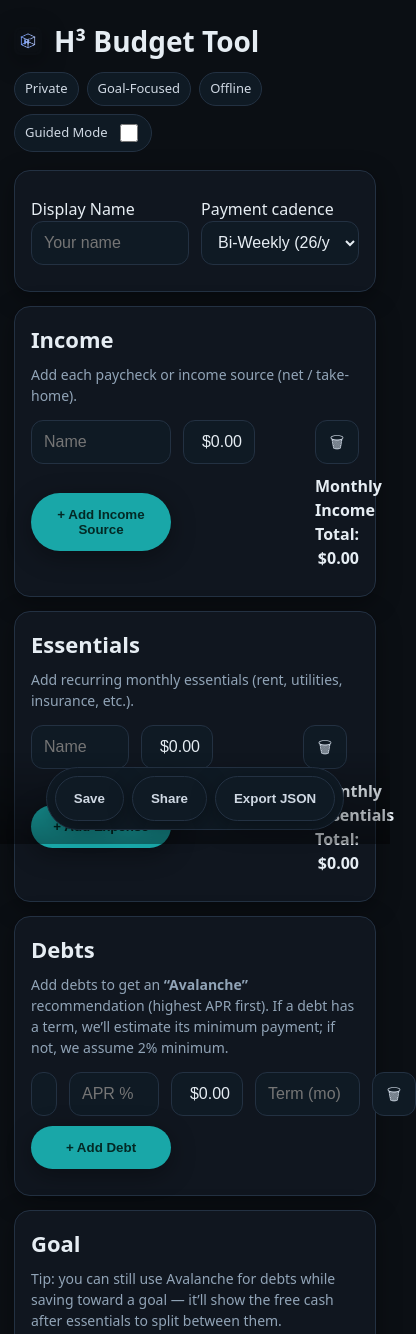
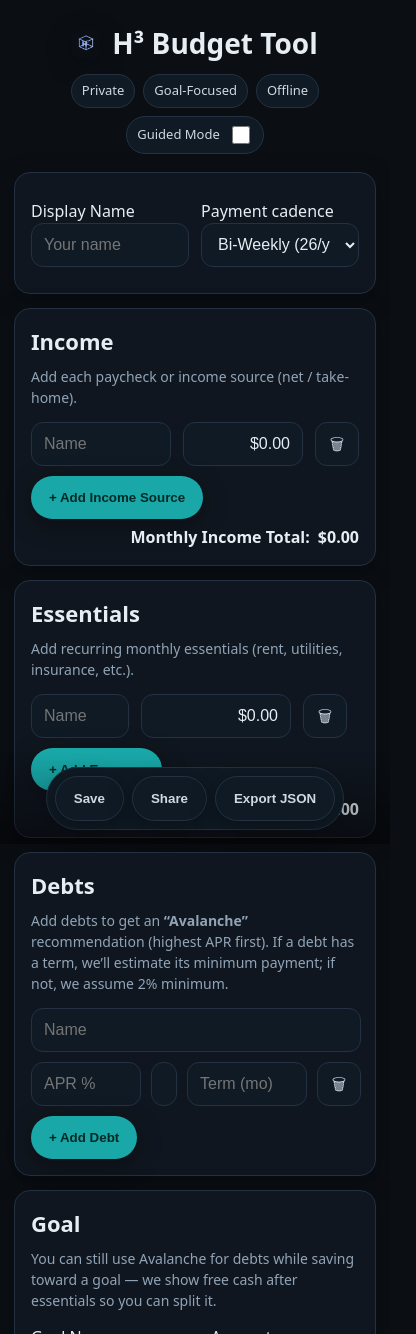
Before and after one commit to h3xto/H3_Budget_App, a plain HTML site: page budget.html in a window 390 px wide. Shown: the top 1334 px of the page, 416 px wide, since content can reach past the window. Drawn offline with Linux system fonts and the light colour scheme.

Commit message:
Update budget.html

```diff
--- a/budget.html
+++ b/budget.html
@@ -3,7 +3,7 @@
 <meta name="viewport" content="width=device-width, initial-scale=1" />
 <title>H³ Budget Tool</title>
 
-<!-- PWA bits -->
+<!-- PWA -->
 <link rel="manifest" href="/H3_Budget_App/manifest.webmanifest">
 <link rel="icon" href="/H3_Budget_App/icons/icon-192-v3.png" sizes="192x192">
 <link rel="apple-touch-icon" href="/H3_Budget_App/icons/icon-192-v3.png">
@@ -11,21 +11,21 @@
 
 <style>
   :root{
-    --bg:#0b0f14; --card:#10161f; --muted:#91a4b7; --ink:#e6edf3;
-    --ink2:#cfd8e3; --accent:#19a7a8; --accent2:#11777a; --danger:#b34747;
-    --ok:#2aa198; --ring:#233142; --shadow:0 6px 24px rgba(0,0,0,.35);
+    --bg:#0b0f14; --card:#10161f; --muted:#91a4b7; --ink:#e6edf3; --ink2:#cfd8e3;
+    --ring:#233142; --accent:#19a7a8; --accent2:#11777a; --danger:#b34747; --shadow:0 6px 24px rgba(0,0,0,.35);
     --radius:16px;
   }
   *{box-sizing:border-box}
   html,body{margin:0;background:var(--bg);color:var(--ink);font:16px/1.5 ui-sans-serif,system-ui,-apple-system,"Segoe UI",Roboto,Arial}
   a{color:#9fd2ff;text-decoration:none}
-  .wrap{max-width:900px;margin:0 auto;padding:20px 14px 110px}
+
+  .wrap{max-width:900px;margin:0 auto;padding:22px 14px 120px}
 
   /* header */
-  .topbar{display:flex;align-items:center;gap:12px;margin-bottom:8px}
+  .topbar{display:flex;justify-content:center;align-items:center;gap:12px;margin-bottom:8px}
   .appicon{width:28px;height:28px;background:url(/H3_Budget_App/icons/icon-192-v3.png) center/cover;border-radius:6px;box-shadow:var(--shadow)}
-  h1{font-size:28px;margin:0}
-  .badges{display:flex;flex-wrap:wrap;gap:8px;margin:10px 0 18px}
+  h1{font-size:28px;margin:0;text-align:center}
+  .badges{display:flex;flex-wrap:wrap;gap:8px;margin:10px 0 18px;justify-content:center}
   .badge{background:#0f1a24;border:1px solid var(--ring);color:var(--ink2);padding:6px 10px;border-radius:999px;font-size:13px}
 
   /* cards */
@@ -44,13 +44,13 @@
   .btn:active{transform:translateY(1px)}
   .btn.ghost{background:#0f1a24;color:var(--ink2);border:1px solid var(--ring)}
   .btn.danger{background:#8b2e2e;color:#fff}
+  input,select{width:100%;min-width:0;height:44px;border-radius:12px;border:1px solid var(--ring);background:#0f1a24;color:var(--ink);padding:0 12px;font-size:16px}
+  input.money{text-align:right;max-width:100%}
 
-  input,select{
-    width:100%;height:44px;border-radius:12px;border:1px solid var(--ring);
-    background:#0f1a24;color:var(--ink);padding:0 12px;font-size:16px;
-  }
-  input.money{text-align:right}
-  .rightStat{text-align:right;color:var(--ink);font-weight:800}
+  /* totals line (inside card, right aligned) */
+  .totals{display:flex;justify-content:flex-end;align-items:baseline;gap:8px;margin-top:6px}
+  .totals b{font-size:16px}
+  .totals .amt{font-weight:800}
 
   /* summary visuals */
   .pill{background:#0f1a24;border:1px solid var(--ring);border-radius:12px;padding:12px 14px;margin:10px 0}
@@ -73,10 +73,14 @@
   .step{display:none}
   .step.show{display:block}
 
-  /* responsive */
+  /* fix weird RTL underlines/reordering on some OEM keyboards */
+  .neutral{unicode-bidi:plaintext;direction:ltr}
+
+  /* responsive tweaks */
   @media (max-width:640px){
     .row{grid-template-columns:1fr 120px 44px}
-    .row.debt{grid-template-columns:1fr 90px 1fr 105px 44px}
+    .row.debt{grid-template-columns:1fr;gap:10px}
+    .row.debt .grid2{display:grid;grid-template-columns:110px 1fr 120px 44px;gap:10px}
   }
 </style>
 
@@ -86,6 +90,7 @@
     <div class="appicon"></div>
     <h1>H³ Budget Tool</h1>
   </div>
+
   <div class="badges">
     <span class="badge">Private</span>
     <span class="badge">Goal-Focused</span>
@@ -122,12 +127,13 @@
 
     <div id="incomeList"></div>
 
-    <div class="row">
+    <div style="margin-top:8px">
       <button class="btn" id="addIncome">+ Add Income Source</button>
-      <div></div><div class="rightStat">
-        <div>Monthly Income Total:</div>
-        <div id="incomeTotal">$0.00</div>
     </div>
+
+    <div class="totals">
+      <b>Monthly Income Total:</b>
+      <span id="incomeTotal" class="amt">$0.00</span>
     </div>
   </div>
 
@@ -138,12 +144,13 @@
 
     <div id="essentialsList"></div>
 
-    <div class="row">
+    <div style="margin-top:8px">
       <button class="btn" id="addEssential">+ Add Expense</button>
-      <div></div><div class="rightStat">
-        <div>Monthly Essentials Total:</div>
-        <div id="essentialsTotal">$0.00</div>
     </div>
+
+    <div class="totals">
+      <b>Monthly Essentials Total:</b>
+      <span id="essentialsTotal" class="amt">$0.00</span>
     </div>
   </div>
 
@@ -157,7 +164,7 @@
 
     <div id="debtList"></div>
 
-    <div class="row">
+    <div style="margin-top:8px">
       <button class="btn" id="addDebt">+ Add Debt</button>
     </div>
   </div>
@@ -165,7 +172,7 @@
   <!-- Goal -->
   <div class="card" id="goalCard">
     <h2>Goal</h2>
-    <p class="sub">Tip: you can still use Avalanche for debts while saving toward a goal — it’ll show the free cash after essentials to split between them.</p>
+    <p class="sub">You can still use Avalanche for debts while saving toward a goal — we show free cash after essentials so you can split it.</p>
     <div class="row compact">
       <label>Goal Name
         <input id="goalName" placeholder="e.g., Car fund">
@@ -203,9 +210,11 @@
 
     <div class="pill" id="avalancheBox">
       <h3 style="margin:0 0 8px">Debt Recommendation (Avalanche)</h3>
-      <div id="avalancheText" class="sub">
-        Add at least one debt to see the recommendation.
-      </div>
+      <div id="avalancheText" class="sub">Add at least one debt to see the recommendation.</div>
+      <details class="sub" style="margin-top:8px">
+        <summary>Why this?</summary>
+        Avalanche prioritizes the highest APR debt. If a debt has a fixed term, we estimate its minimum using an amortization formula; otherwise we assume 2% of balance (min $25). Free cash after essentials and minimums goes to the highest APR until paid, then rolls to the next.
+      </details>
     </div>
   </div>
 
@@ -280,36 +289,32 @@
 </div>
 
 <script>
-/* ------------------------ helpers ------------------------ */
+/* ---------- helpers ---------- */
 const $ = q => document.querySelector(q);
-const $$ = q => document.querySelectorAll(q);
 const fmt = new Intl.NumberFormat('en-US',{style:'currency',currency:'USD'});
 const clamp = (v,min,max)=>Math.max(min,Math.min(max,v));
-const toNum = v => {
-  if (typeof v === 'number') return v;
-  if (!v) return 0;
-  return Number(String(v).replace(/[^0-9.-]/g,'')) || 0;
-};
+const toNum = v => Number(String(v??'').replace(/[^0-9.-]/g,''))||0;
+const escapeHTML = s => (s??'').replace(/[&<>"']/g,m=>({ '&':'&amp;','<':'&lt;','>':'&gt;','"':'&quot;',"'":'&#39;'}[m]));
+
+/* expand only money fields (name fields remain full-width) */
 function moneyifyInput(el){
-  el.addEventListener('focus',()=>{ el.value = String(toNum(el.value) || ''); adjustWidth(el); });
-  el.addEventListener('blur',()=>{ el.value = fmt.format(toNum(el.value)); adjustWidth(el); calc(); });
-  el.addEventListener('input',()=>adjustWidth(el));
-  // init width
-  adjustWidth(el);
-}
-function adjustWidth(el){
-  // auto-expand so long numbers don’t clip
-  const s = document.createElement('span');
+  function grow(){
+    const s=document.createElement('span');
     s.style.visibility='hidden'; s.style.position='fixed'; s.style.whiteSpace='pre';
-  s.style.font = getComputedStyle(el).font;
-  s.textContent = el.value || el.placeholder || '';
+    s.style.font=getComputedStyle(el).font;
+    s.textContent=el.value||el.placeholder||'';
     document.body.appendChild(s);
-  const px = Math.max(72, s.getBoundingClientRect().width + 24);
-  el.style.width = px + 'px';
+    const px=Math.min(el.parentElement.clientWidth-6, Math.max(90, s.getBoundingClientRect().width+24));
+    el.style.width= px+'px';
     document.body.removeChild(s);
   }
+  el.addEventListener('focus',()=>{ el.value=String(toNum(el.value)||''); grow(); });
+  el.addEventListener('input',grow);
+  el.addEventListener('blur',()=>{ el.value=fmt.format(toNum(el.value)); calc(); grow();});
+  grow();
+}
 
-/* ------------------------ state ------------------------ */
+/* ---------- state ---------- */
 let state = {
   name:'', cadence:'biweekly',
   income:[{name:'', perPay:0}],
@@ -319,95 +324,73 @@ let state = {
 };
 const LSKEY='h3.budget.v1';
 
-/* ------------------------ render rows ------------------------ */
-function rowIncome(i){
-  const r = document.createElement('div'); r.className='row';
+/* ---------- rows (shared for main + wizard) ---------- */
+function incomeRow(i){
+  const r=document.createElement('div'); r.className='row';
   r.innerHTML = `
     <input placeholder="Name" value="${state.income[i].name}">
     <input class="money" inputmode="decimal" placeholder="$0.00" value="${fmt.format(state.income[i].perPay)}">
     <div class="trash" title="Remove">🗑</div>`;
-  const [name, per] = r.querySelectorAll('input');
+  const [name,per]=r.querySelectorAll('input');
+  name.oninput=()=>{ state.income[i].name=name.value; save(); };
   moneyifyInput(per);
-  name.oninput = ()=>{ state.income[i].name=name.value; save(); };
-  per.oninput = ()=>{}; // width handled by helper
-  per.onblur  = ()=>{ state.income[i].perPay=toNum(per.value); save(); calc(); };
+  per.onblur=()=>{ state.income[i].perPay=toNum(per.value); save(); calc(); };
   r.querySelector('.trash').onclick=()=>{ state.income.splice(i,1); render(); };
   return r;
 }
-function rowEssential(i){
-  const r = document.createElement('div'); r.className='row two';
-  r.innerHTML = `
+function essentialRow(i){
+  const r=document.createElement('div'); r.className='row two';
+  r.innerHTML=`
     <input placeholder="Name" value="${state.essentials[i].name}">
     <input class="money" inputmode="decimal" placeholder="$0.00" value="${fmt.format(state.essentials[i].monthly)}">
     <div class="trash" title="Remove">🗑</div>`;
-  const [name, amt]=r.querySelectorAll('input');
+  const [name,amt]=r.querySelectorAll('input');
+  name.oninput=()=>{ state.essentials[i].name=name.value; save(); };
   moneyifyInput(amt);
-  name.oninput=()=>{ state.essentials[i].name=name.value; save(); };
-  amt.onblur =()=>{ state.essentials[i].monthly=toNum(amt.value); save(); calc(); };
+  amt.onblur=()=>{ state.essentials[i].monthly=toNum(amt.value); save(); calc(); };
   r.querySelector('.trash').onclick=()=>{ state.essentials.splice(i,1); render(); };
   return r;
 }
-function rowDebt(i){
-  const r = document.createElement('div'); r.className='row debt';
-  r.innerHTML = `
-    <input placeholder="Name" value="${state.debts[i].name}">
-    <input inputmode="decimal" placeholder="APR %" value="${state.debts[i].apr || ''}">
-    <input class="money" inputmode="decimal" placeholder="$0.00" value="${fmt.format(state.debts[i].balance)}">
-    <input inputmode="numeric" placeholder="Term (mo)" value="${state.debts[i].term||''}">
-    <div class="trash" title="Remove">🗑</div>`;
-  const [name, apr, bal, term]=r.querySelectorAll('input');
+function debtRow(i){
+  const d=state.debts[i];
+  const r=document.createElement('div'); r.className='row debt';
+  r.innerHTML=`
+    <input placeholder="Name" value="${d.name}">
+    <div class="grid2">
+      <input inputmode="decimal" placeholder="APR %" value="${d.apr||''}">
+      <input class="money" inputmode="decimal" placeholder="$0.00" value="${fmt.format(d.balance)}">
+      <input inputmode="numeric" placeholder="Term (mo)" value="${d.term||''}">
+      <div class="trash" title="Remove">🗑</div>
+    </div>`;
+  const [name, apr, bal, term] = [r.children[0], ...r.querySelector('.grid2').querySelectorAll('input')];
+  name.oninput=()=>{ d.name=name.value; save(); };
+  apr.oninput =()=>{ d.apr=toNum(apr.value); save(); calc(); };
   moneyifyInput(bal);
-  name.oninput=()=>{ state.debts[i].name=name.value; save(); };
-  apr.oninput =()=>{ state.debts[i].apr=toNum(apr.value); save(); calc(); };
-  bal.onblur  =()=>{ state.debts[i].balance=toNum(bal.value); save(); calc(); };
-  term.oninput=()=>{ state.debts[i].term=toNum(term.value); save(); calc(); };
+  bal.onblur  =()=>{ d.balance=toNum(bal.value); save(); calc(); };
+  term.oninput=()=>{ d.term=toNum(term.value); save(); calc(); };
   r.querySelector('.trash').onclick=()=>{ state.debts.splice(i,1); render(); };
   return r;
 }
 
-/* ------------------------ render page ------------------------ */
-function render(){
-  // inputs at top
-  $('#name').value = state.name||'';
-  $('#cadence').value = state.cadence;
-
-  // lists
-  const il=$('#incomeList'); il.innerHTML='';
-  if (state.income.length===0) state.income.push({name:'',perPay:0});
-  state.income.forEach((_,i)=>il.appendChild(rowIncome(i)));
-
-  const el=$('#essentialsList'); el.innerHTML='';
-  if (state.essentials.length===0) state.essentials.push({name:'',monthly:0});
-  state.essentials.forEach((_,i)=>el.appendChild(rowEssential(i)));
-
-  const dl=$('#debtList'); dl.innerHTML='';
-  if (state.debts.length===0) state.debts.push({name:'',apr:0,balance:0,term:0});
-  state.debts.forEach((_,i)=>dl.appendChild(rowDebt(i)));
-
-  // wizard mirrors
-  $('#wizIncome').innerHTML = il.innerHTML;
-  $('#wizEss').innerHTML    = el.innerHTML;
-  $('#wizDebts').innerHTML  = dl.innerHTML;
-
-  // bind mirrored controls (trash etc.)
-  // easiest is to re-render on change events; already handled above
-
-  // goal
-  $('#goalName').value = state.goal.name||'';
-  $('#goalAmount').value = fmt.format(state.goal.amount||0);
-  $('#goalDate').value = state.goal.date||'';
-  moneyifyInput($('#goalAmount'));
-
-  // wizard goal fields mirror & bind
-  $('#wizGoalName').value = state.goal.name||'';
-  $('#wizGoalAmount').value = fmt.format(state.goal.amount||0);
-  $('#wizGoalDate').value = state.goal.date||'';
-  moneyifyInput($('#wizGoalAmount'));
-
-  calc();
+/* append rows to a container (fresh DOM, bound to state) */
+function buildList(container, kind){
+  const el=$(container); el.innerHTML='';
+  const arr=state[kind];
+  if (arr.length===0){
+    if (kind==='income') arr.push({name:'',perPay:0});
+    if (kind==='essentials') arr.push({name:'',monthly:0});
+    if (kind==='debts') arr.push({name:'',apr:0,balance:0,term:0});
+  }
+  arr.forEach((_,i)=>{
+    el.appendChild(
+      kind==='income' ? incomeRow(i) :
+      kind==='essentials' ? essentialRow(i) :
+      debtRow(i)
+    );
+  });
 }
 
-/* ------------------------ calc & visuals ------------------------ */
+/* ---------- calc & visuals ---------- */
 function perYearFactor(){
   switch(state.cadence){
     case 'weekly': return 52;
@@ -416,13 +399,8 @@ function perYearFactor(){
     default: return 12;
   }
 }
-function incomeMonthly(){
-  const f = perYearFactor();
-  return state.income.reduce((s,x)=>s + (toNum(x.perPay)*(f/12)),0);
-}
-function essentialsMonthly(){
-  return state.essentials.reduce((s,x)=>s + toNum(x.monthly),0);
-}
+function incomeMonthly(){const f=perYearFactor();return state.income.reduce((s,x)=>s+(toNum(x.perPay)*(f/12)),0)}
+function essentialsMonthly(){return state.essentials.reduce((s,x)=>s+toNum(x.monthly),0)}
 function debtMinimum(d){
   const bal=toNum(d.balance), apr=toNum(d.apr), term=toNum(d.term);
   if (bal<=0) return 0;
@@ -431,61 +409,86 @@ function debtMinimum(d){
     if (r===0) return bal/term;
     return (r*bal)/(1-Math.pow(1+r,-term));
   }
-  return Math.max(25, bal*0.02); // fallback
+  return Math.max(25, bal*0.02);
 }
-function debtMinimums(){
-  return state.debts.reduce((s,d)=>s + debtMinimum(d),0);
-}
+const debtMinimums = ()=> state.debts.reduce((s,d)=>s+debtMinimum(d),0);
 function avalanchePick(){
-  // choose highest APR among debts with balance>0
-  const list = state.debts.filter(d=>toNum(d.balance)>0);
+  const list=state.debts.filter(d=>toNum(d.balance)>0);
   if (!list.length) return null;
   return list.sort((a,b)=>toNum(b.apr)-toNum(a.apr))[0];
 }
 function calc(){
-  const inc = incomeMonthly();
-  const ess = essentialsMonthly();
-  $('#incomeTotal').textContent     = fmt.format(inc);
-  $('#essentialsTotal').textContent = fmt.format(ess);
+  const inc=incomeMonthly(), ess=essentialsMonthly();
+  $('#incomeTotal').textContent=fmt.format(inc);
+  $('#essentialsTotal').textContent=fmt.format(ess);
 
-  const mins = debtMinimums();
-  const free = Math.max(0, inc - ess);
-  $('#planLine').textContent = `Plan: ${fmt.format(inc)} income – ${fmt.format(ess)} essentials = ${fmt.format(free)} free cash.`;
+  const mins=debtMinimums();
+  const free=Math.max(0, inc - ess);
+  $('#planLine').textContent=`Plan: ${fmt.format(inc)} income – ${fmt.format(ess)} essentials = ${fmt.format(free)} free cash.`;
 
-  // DTI uses (essentials + min debt) / income
   const dti = inc>0 ? ((ess+mins)/inc)*100 : 0;
-  $('#dtiPct').textContent = `${Math.round(dti)}%`;
+  $('#dtiPct').textContent=`${Math.round(dti)}%`;
   $('#dtiBar').style.width = clamp(dti,0,100)+'%';
 
-  // Goal visuals
-  const goalAmt = toNum(state.goal.amount);
-  const goalNow = 0; // (future: track saved amount)
-  const gpct = goalAmt>0 ? Math.round((goalNow/goalAmt)*100) : 0;
-  $('#goalPct').textContent = `${gpct}%`;
-  $('#goalBar').style.width = gpct+'%';
-  $('#goalLine').textContent = `${fmt.format(goalNow)} of ${fmt.format(goalAmt)} (${gpct}%)`;
+  const goalAmt=toNum(state.goal.amount), saved=0, gpct=goalAmt>0 ? Math.round((saved/goalAmt)*100):0;
+  $('#goalPct').textContent=`${gpct}%`; $('#goalBar').style.width=gpct+'%';
+  $('#goalLine').textContent=`${fmt.format(saved)} of ${fmt.format(goalAmt)} (${gpct}%)`;
 
-  // Avalanche paragraph
-  const cadenceLabel = {
-    monthly:'Monthly', biweekly:'Bi-Weekly', weekly:'Weekly', twicemonthly:'Twice-Monthly'
-  }[state.cadence] || 'Monthly';
-  const pick = avalanchePick();
-  const perPay = state.cadence==='monthly' ? free : free / (perYearFactor()/12);
+  const cadenceLabel={monthly:'Monthly',biweekly:'Bi-Weekly',weekly:'Weekly',twicemonthly:'Twice-Monthly'}[state.cadence]||'Monthly';
+  const pick=avalanchePick();
+  const perPay = state.cadence==='monthly' ? free : free/(perYearFactor()/12);
+
   let text = `Free cash after essentials: <b>${fmt.format(free)}</b> per month. `
            + `Estimated minimums: <b>${fmt.format(mins)}</b> per month. `
            + `Cadence: <b>${cadenceLabel}</b>.`;
+
   if (pick){
+    const nameHTML = `<span class="neutral">${escapeHTML(pick.name||'highest-APR debt')}</span>`;
     text += `<p>Pay <b>${fmt.format(free)}</b> / mo (≈ <b>${fmt.format(perPay)}</b> per pay) `
-         + `toward <b>${pick.name || 'highest-APR debt'}</b> first (avalanche).</p>`;
-  } else {
+          + `toward ${nameHTML} first (avalanche).</p>`;
+  }else{
     text += `<p>Add at least one debt to see a recommendation.</p>`;
   }
-  $('#avalancheText').innerHTML = text;
+  $('#avalancheText').innerHTML=text;
+  $('#wizReview').innerHTML=text;
 
   save();
 }
 
-/* ------------------------ bind top controls ------------------------ */
+/* ---------- save / load / share ---------- */
+const save = ()=> localStorage.setItem('h3.budget.v1', JSON.stringify(state));
+function load(){
+  try{ const x=JSON.parse(localStorage.getItem('h3.budget.v1')||'null'); if (x && typeof x==='object') state=Object.assign(state,x); }catch{}
+}
+
+/* ---------- render ---------- */
+function render(){
+  $('#name').value = state.name||'';
+  $('#cadence').value = state.cadence;
+
+  buildList('#incomeList','income');
+  buildList('#essentialsList','essentials');
+  buildList('#debtList','debts');
+
+  // wizard mirrors (fresh, bound rows)
+  buildList('#wizIncome','income');
+  buildList('#wizEss','essentials');
+  buildList('#wizDebts','debts');
+
+  $('#goalName').value=state.goal.name||'';
+  $('#goalAmount').value=fmt.format(state.goal.amount||0);
+  $('#goalDate').value=state.goal.date||'';
+  moneyifyInput($('#goalAmount'));
+
+  $('#wizGoalName').value=state.goal.name||'';
+  $('#wizGoalAmount').value=fmt.format(state.goal.amount||0);
+  $('#wizGoalDate').value=state.goal.date||'';
+  moneyifyInput($('#wizGoalAmount'));
+
+  calc();
+}
+
+/* ---------- bind ---------- */
 $('#name').oninput = ()=>{ state.name=$('#name').value; save(); };
 $('#cadence').onchange = ()=>{ state.cadence=$('#cadence').value; calc(); };
 
@@ -501,96 +504,69 @@ $('#wizGoalName').oninput = ()=>{ state.goal.name=$('#wizGoalName').value; $('#g
 $('#wizGoalAmount').onblur= ()=>{ state.goal.amount=toNum($('#wizGoalAmount').value); $('#goalAmount').value=fmt.format(state.goal.amount); calc(); };
 $('#wizGoalDate').onchange= ()=>{ state.goal.date=$('#wizGoalDate').value; $('#goalDate').value=state.goal.date; save(); };
 
-/* ------------------------ save / load / share ------------------------ */
-function save(){ localStorage.setItem(LSKEY, JSON.stringify(state)); }
-function load(){
-  try{
-    const x = JSON.parse(localStorage.getItem(LSKEY)||'null');
-    if (x && typeof x==='object') state = Object.assign(state,x);
-  }catch{}
-}
 $('#save').onclick   = ()=>{ save(); alert('Saved locally on this device.'); };
 $('#export').onclick = ()=>{
   const blob=new Blob([JSON.stringify(state,null,2)],{type:'application/json'});
   const a=document.createElement('a'); a.href=URL.createObjectURL(blob); a.download='h3-plan.json'; a.click();
 };
 $('#share').onclick  = ()=>{
-  const url = new URL(location.href);
-  url.hash = btoa(unescape(encodeURIComponent(JSON.stringify(state))));
-  navigator.clipboard.writeText(url.toString());
-  alert('Share link copied to clipboard.');
+  const url=new URL(location.href);
+  url.hash=btoa(unescape(encodeURIComponent(JSON.stringify(state))));
+  navigator.clipboard.writeText(url.toString()); alert('Share link copied.');
 };
 
-/* ------------------------ Guided Mode (5 steps) ------------------------ */
+/* ---------- wizard ---------- */
 let step=1;
-function openWizard(){
-  step=1; updateStep();
-  $('#overlay').classList.add('show');
-  $('#wizard').classList.add('show');
-}
-function closeWizard(){
-  $('#overlay').classList.remove('show');
-  $('#wizard').classList.remove('show');
-  $('#guided').checked=false;
-}
+function openWizard(){ step=1; updateStep(); $('#overlay').classList.add('show'); $('#wizard').classList.add('show'); }
+function closeWizard(){ $('#overlay').classList.remove('show'); $('#wizard').classList.remove('show'); $('#guided').checked=false; }
 function updateStep(){
-  $$('.step').forEach(s=>s.classList.remove('show'));
+  document.querySelectorAll('.step').forEach(s=>s.classList.remove('show'));
   $('#s'+step).classList.add('show');
   const titles={1:'Income (Step 1 of 5)',2:'Essentials (Step 2 of 5)',3:'Debts (Step 3 of 5)',4:'Goal (Step 4 of 5)',5:'Review (Step 5 of 5)'};
-  $('#wizTitle').textContent = titles[step];
-  // simple review line
-  if(step===5){
-    $('#wizReview').innerHTML = $('#avalancheText').innerHTML;
+  $('#wizTitle').textContent=titles[step];
 }
-}
-$('#guided').onchange = e => e.target.checked ? openWizard() : closeWizard();
-$('#wizExit').onclick = closeWizard;
-$('#wizBack').onclick = ()=>{ step=Math.max(1,step-1); updateStep(); };
-$('#wizNext').onclick = ()=>{ step=Math.min(5,step+1); updateStep(); };
+$('#guided').onchange=e=> e.target.checked ? openWizard() : closeWizard();
+$('#wizExit').onclick=closeWizard;
+$('#wizBack').onclick=()=>{ step=Math.max(1,step-1); updateStep(); };
+$('#wizNext').onclick=()=>{ step=Math.min(5,step+1); updateStep(); };
 $('#wizAddIncome').onclick=()=>{ state.income.push({name:'',perPay:0}); render(); };
 $('#wizAddEss').onclick   =()=>{ state.essentials.push({name:'',monthly:0}); render(); };
 $('#wizAddDebt').onclick  =()=>{ state.debts.push({name:'',apr:0,balance:0,term:0}); render(); };
 
-/* ------------------------ Tip Jar (Digital Goods API) ------------------------ */
-const PLAY_BILLING_ORIGIN = 'https://play.google.com/billing';
-const PRODUCT_MAP = { tip_small:'Small Tip', tip_medium:'Medium Tip', tip_large:'Large Tip' }; // labels only
-
+/* ---------- Tip Jar (Digital Goods API) ---------- */
+const PLAY_ORIGIN='https://play.google.com/billing';
 async function setupTips(){
-  const hint = $('#tipState');
-  // Feature-detect the Digital Goods API (Chrome on Android + TWA)
+  const hint=$('#tipState');
   if (!('getDigitalGoodsService' in window)){
-    hint.textContent = 'Tips require Google Play (not available in this browser).';
-    $$('.card [data-tip]').forEach(b=>b.disabled=true);
+    hint.textContent='Tips require Google Play (not available in this browser).';
+    document.querySelectorAll('[data-tip]').forEach(b=>b.disabled=true);
     return;
   }
   try{
-    const dgs = await getDigitalGoodsService(PLAY_BILLING_ORIGIN);
-    const items = await dgs.listPurchasableItems(Object.keys(PRODUCT_MAP));
-    hint.textContent = items && items.length ? 'Tip products loaded.' : 'Tip products unavailable.';
+    const dgs=await getDigitalGoodsService(PLAY_ORIGIN);
+    const items=await dgs.listPurchasableItems(['tip_small','tip_medium','tip_large']);
+    hint.textContent=items?.length ? 'Tip products loaded.' : 'Tip products unavailable.';
     async function buy(id){
       try{
-        const details = await dgs.getDetails([id]);
-        if (!details || !details.length) return alert('Product not available.');
-        const purchase = await dgs.launchBillingFlow({itemId:id});
-        // acknowledge (important for Play)
-        if (purchase && purchase.purchaseToken){
-          await dgs.acknowledge({purchaseToken:purchase.purchaseToken});
-          alert('Thanks for the tip! 🙏');
+        const details=await dgs.getDetails([id]);
+        if(!details?.length) return alert('Product not available.');
+        const p=await dgs.launchBillingFlow({itemId:id});
+        if(p?.purchaseToken){ await dgs.acknowledge({purchaseToken:p.purchaseToken}); alert('Thanks for the tip! 🙏'); }
+      }catch{ alert('Purchase cancelled or failed.'); }
     }
-      }catch(err){ console.error(err); alert('Purchase cancelled or failed.'); }
-    }
-    $$('.card [data-tip]').forEach(b=>{
-      b.onclick = ()=>buy(b.dataset.tip);
-    });
-  }catch(err){
-    console.error(err);
-    hint.textContent = 'Play Billing not available.';
-    $$('.card [data-tip]').forEach(b=>b.disabled=true);
+    document.querySelectorAll('[data-tip]').forEach(b=> b.onclick=()=>buy(b.dataset.tip));
+  }catch{
+    hint.textContent='Play Billing not available.'; document.querySelectorAll('[data-tip]').forEach(b=>b.disabled=true);
   }
 }
 
-/* ------------------------ boot ------------------------ */
+/* ---------- boot ---------- */
+(function init(){
+  try{
+    if(location.hash.startsWith('#')){ const h=location.hash.slice(1); const json=JSON.parse(decodeURIComponent(escape(atob(h)))); Object.assign(state,json); }
+  }catch{}
   load();
   render();
   setupTips();
+})();
 </script>
```
Lines whose indentation alone changed are shown as unchanged.
